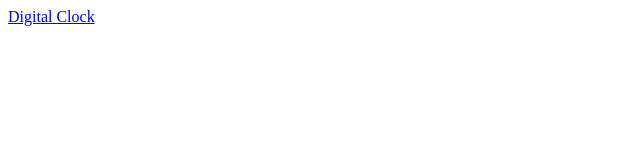
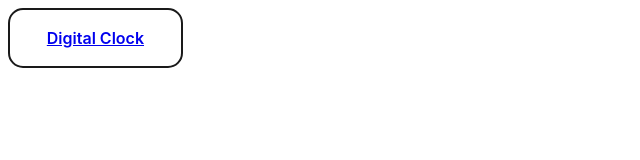
Before and after one commit to manavbillimoria/JavaScript-Projects, a plain HTML site: page index.html in a window 1280 px wide. Shown: the whole page, without its empty margins (0-640 px from the left). Drawn offline with Linux system fonts and the light colour scheme.

Commit message:
button update

```diff
--- a/index.html
+++ b/index.html
@@ -7,6 +7,6 @@
       <link rel="stylesheet" href="styles.css">
 </head>
 <body>
-      <a href="./Digital Clock/src/index.html">Digital Clock</a>
+      <button><a href="./Digital Clock/src/index.html">Digital Clock</a></button>
 </body>
 </html>
```
